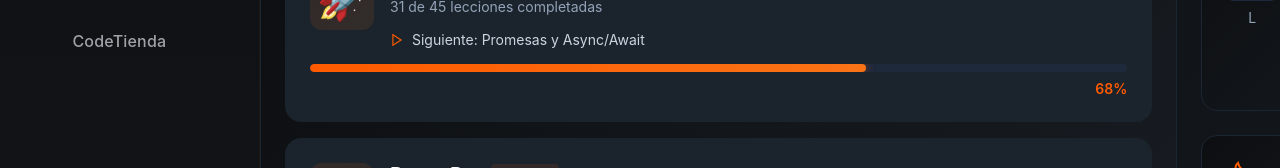
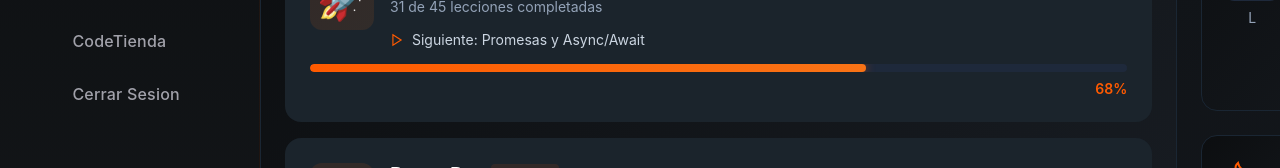
Before and after one commit to Santcar05/CodeQuestSolution, an Angular app in the folder Frontend/: page / in a window 1280 px wide. Shown: the part 401-569 px from the top of the page. Built offline with nearby package versions, Linux system fonts and the light colour scheme.

Commit message:
Cerrar Sesión

```diff
--- a/Frontend/src/app/sidebar-component/sidebar-component.ts
+++ b/Frontend/src/app/sidebar-component/sidebar-component.ts
@@ -87,6 +87,13 @@ export class SidebarComponent implements OnInit {
       icon: '<svg viewBox="0 0 24 24" fill="none" stroke="currentColor" stroke-width="2"><circle cx="9" cy="21" r="1"/><circle cx="20" cy="21" r="1"/><path d="M1 1h4l2.68 13.39a2 2 0 0 0 2 1.61h9.72a2 2 0 0 0 2-1.61L23 6H6"/></svg>',
       path: '/shop',
     },
+    //Cerrar Sesion
+    {
+      id: 'logout',
+      label: 'Cerrar Sesion',
+      icon: '<svg viewBox="0 0 24 24" fill="none" stroke="currentColor" stroke-width="2"><path d="M9 21H5a2 2 0 0 1-2-2V5a2 2 0 0 1 2-2h4"/><path d="M16 17l5-5-5-5"/><path d="M21 12H9"/></svg>',
+      path: '/logout',
+    },
   ];
 
   ngOnInit() {
```
